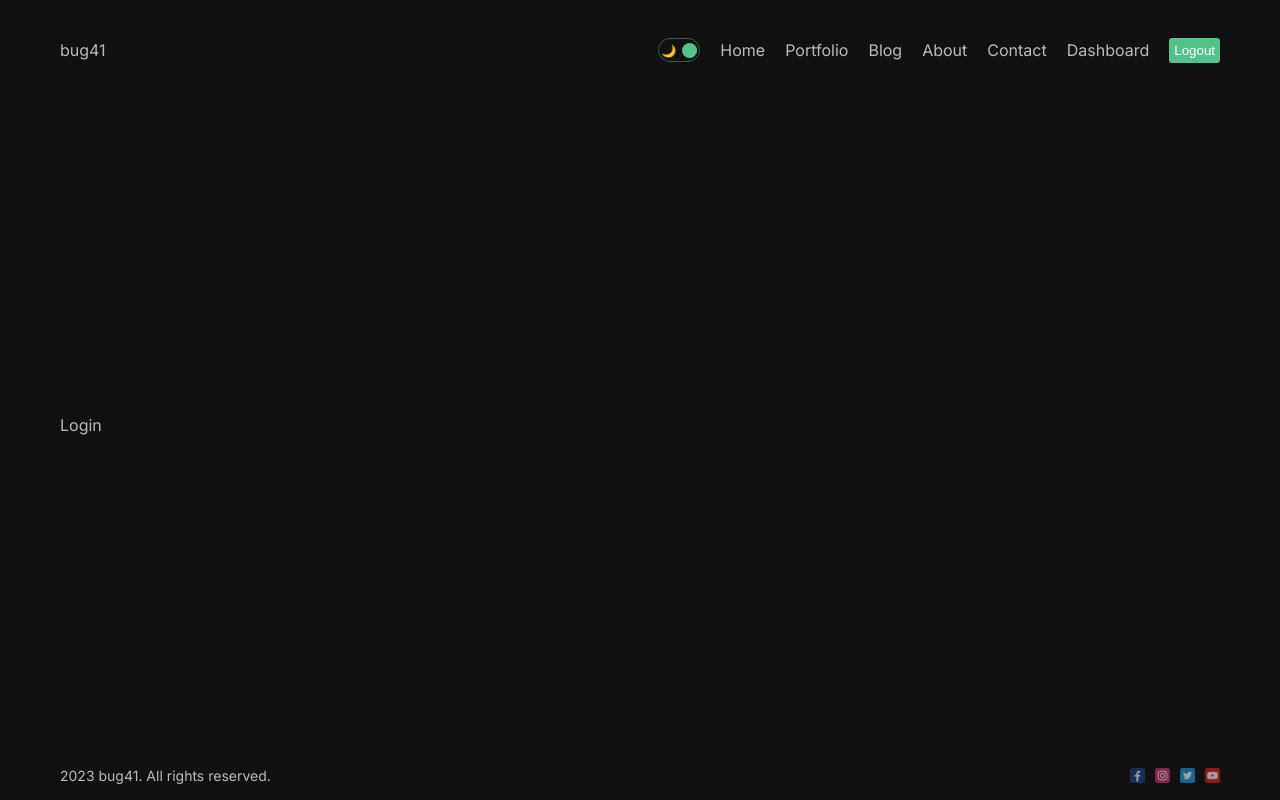
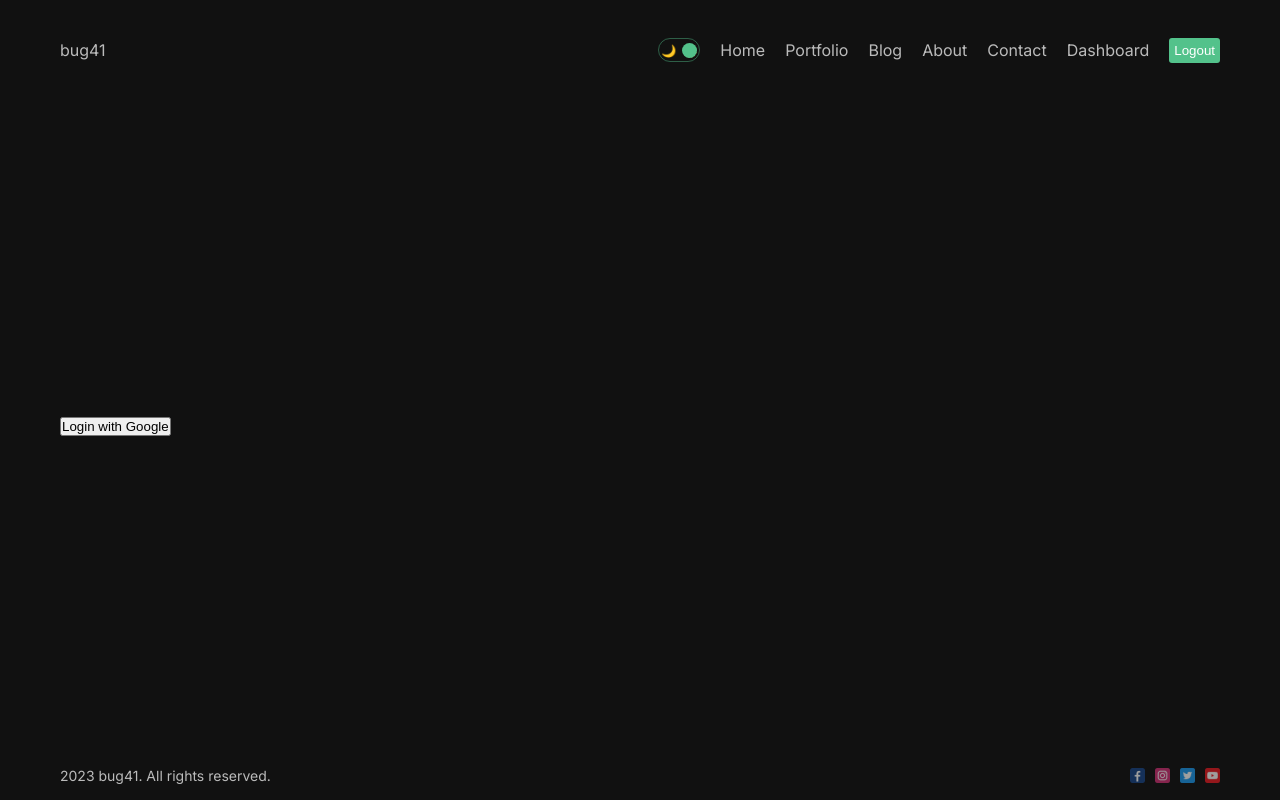
Before and after one commit to bug41/nexttutorial, a Next.js app: page /dashboard/login in a window 1280 px wide. Built offline with nearby package versions, Linux system fonts and the light colour scheme.

Commit message:
구글 로그인

```diff
--- a/src/app/api/auth/[...nextauth]/route.js
+++ b/src/app/api/auth/[...nextauth]/route.js
@@ -1,7 +1,7 @@
 import NextAuth from "next-auth"
 import GoogleProvider from "next-auth/providers/google"
 
-export const authOptions = {
+const handler = NextAuth({
   // Configure one or more authentication providers
   providers: [
     GoogleProvider({
@@ -10,6 +10,6 @@ export const authOptions = {
     }),
     // ...add more providers here
   ],
-}
+});
 
-export default NextAuth(authOptions)
+export { handler as GET, handler as POST };
--- a/src/app/dashboard/(auth)/login/page.jsx
+++ b/src/app/dashboard/(auth)/login/page.jsx
@@ -1,8 +1,13 @@
+'use client'
 import React from 'react'
+import styles from './page.module.css'
+import { signIn } from 'next-auth/react'
 
 const Login = () => {
   return (
-    <div>Login</div>
+    <div className={styles.container}>
+      <button onClick={() => signIn("google")}>Login with Google</button>
+    </div>
   )
 }
 
```
Also changed, not shown: src/app/dashboard/page.jsx (+6 -1 lines), src/app/dashboard/(auth)/login/page.module.css (added).
